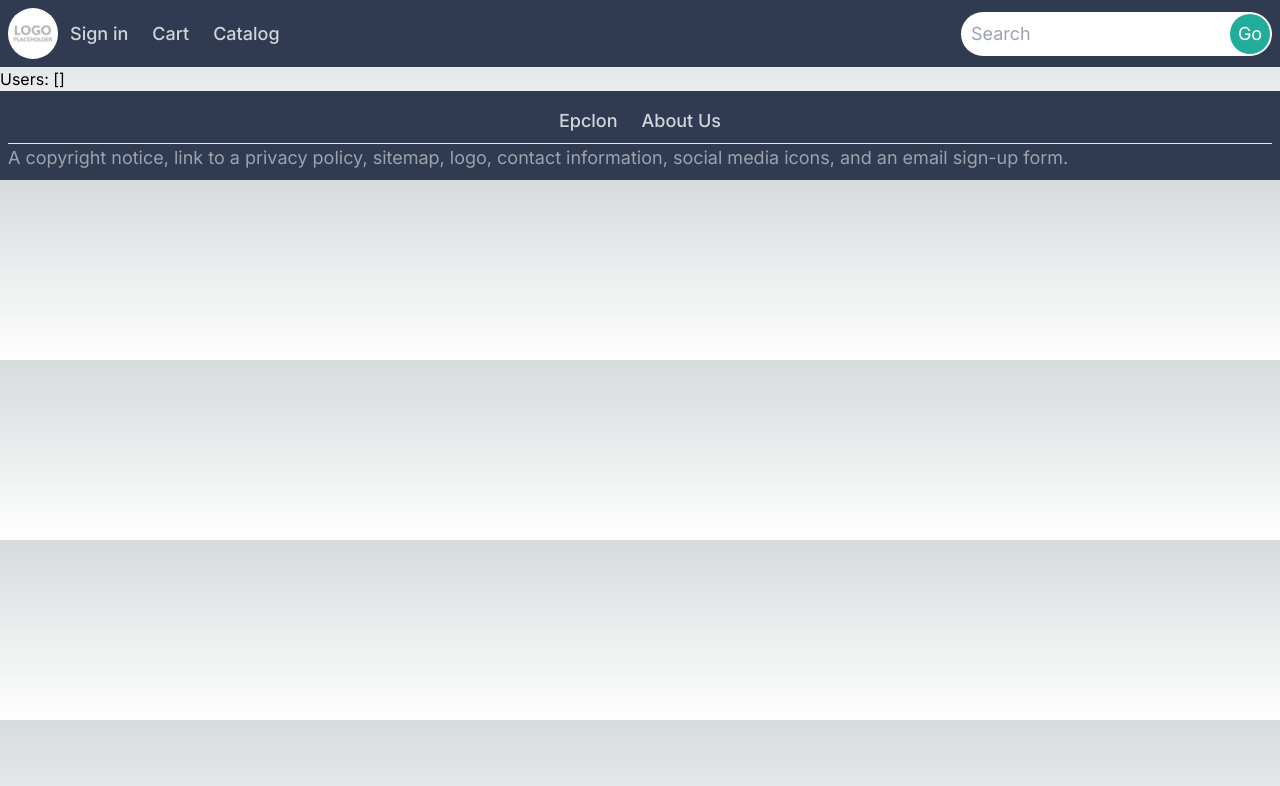
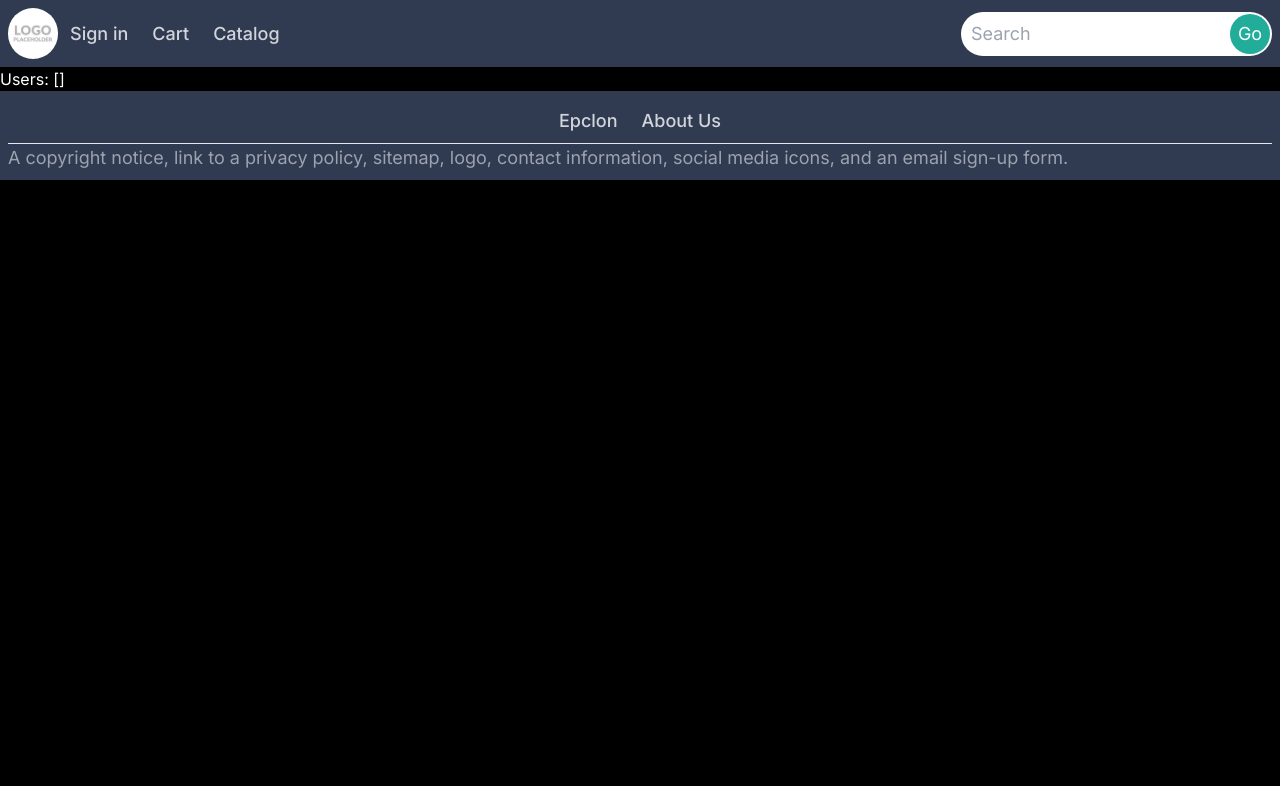
Before and after one commit to AlexSin0/epclon, a Next.js app: page /test/db-connect in a window 1280 px wide. Shown: the top 786 px of the page. Built offline with nearby package versions, Linux system fonts and the light colour scheme; no server answers; the database is empty.

Commit message:
Fixed stylings

```diff
--- a/src/app/globals.css
+++ b/src/app/globals.css
@@ -2,36 +2,20 @@
 @tailwind components;
 @tailwind utilities;
 
-:root {
-  --foreground-rgb: 0, 0, 0;
-  --background-start-rgb: 214, 219, 220;
-  --background-end-rgb: 255, 255, 255;
+body {
+  color: white;
+  background: black;
 }
 
-@media (prefers-color-scheme: dark) {
-  :root {
-    --foreground-rgb: 255, 255, 255;
-    --background-start-rgb: 0, 0, 0;
-    --background-end-rgb: 0, 0, 0;
-  }
-}
-
-body {
-  color: rgb(var(--foreground-rgb));
-  background: linear-gradient(
-      to bottom,
-      transparent,
-      rgb(var(--background-end-rgb))
-    )
-    rgb(var(--background-start-rgb));
-}
 main {
   min-height: 100vh;
 }
+
 /* remove the input focus blue box, it will be in the wrong place. */
 #searchInput:focus {
   outline: none;
 }
+
 /* Add the focus effect to the form so it contains the button */
 #searchBar:focus-within {
   outline: 4px solid #b9b9b994;
--- a/src/app/layout.tsx
+++ b/src/app/layout.tsx
@@ -56,7 +56,7 @@ export default async function RootLayout({
             >
               <input
                 id="searchInput"
-                className="rounded-full pl-2 "
+                className="rounded-full pl-2 text-black"
                 type="text"
                 placeholder="Search"
               />
--- a/src/components/ProfileButton.tsx
+++ b/src/components/ProfileButton.tsx
@@ -7,19 +7,14 @@ export default function ProfileButton() {
   if (session) {
     return (
       <div>
-        <button onClick={() => signOut()} className="hover:underline">
-          Sign out
-        </button>
+        <button onClick={() => signOut()}>Sign out</button>
       </div>
     );
   }
 
   return (
     <div>
-
-      <button onClick={() => signIn()} className="hover:underline">
-      Sign in
-      </button>
+      <button onClick={() => signIn()}>Sign in</button>
     </div>
   );
 }
```
